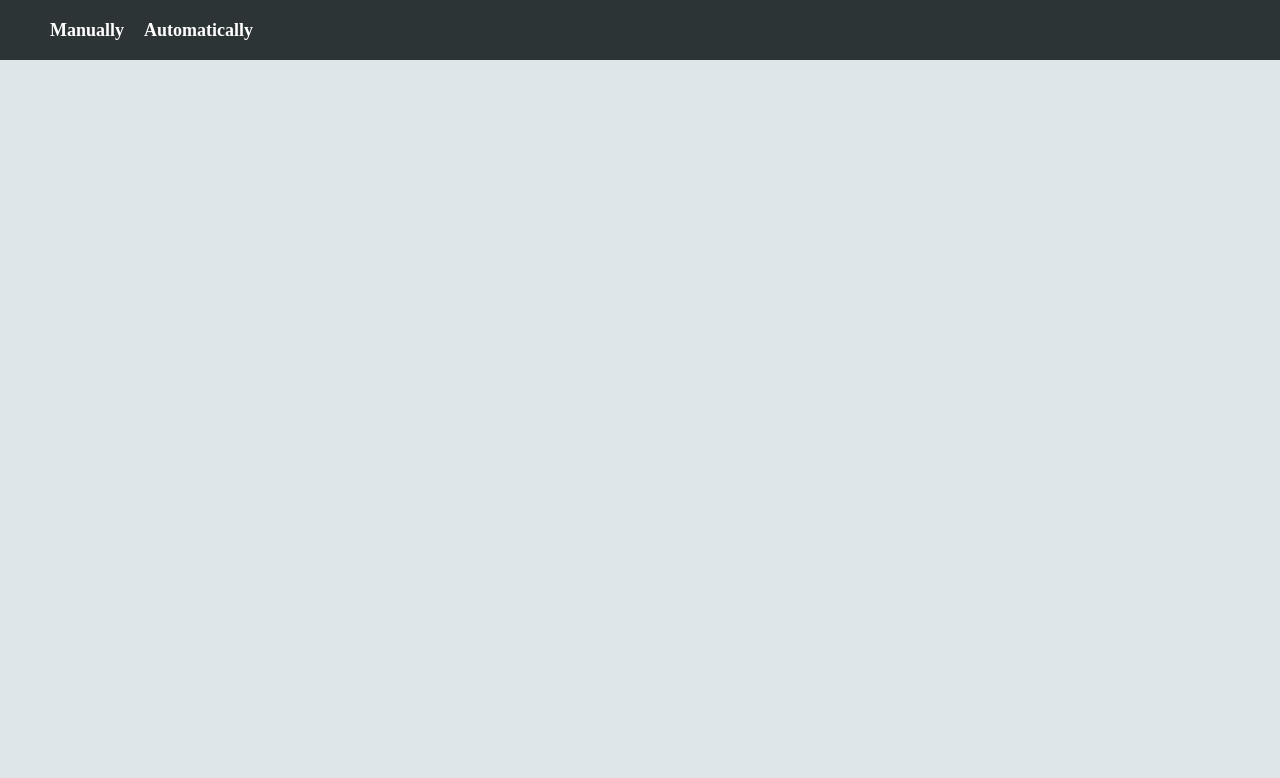
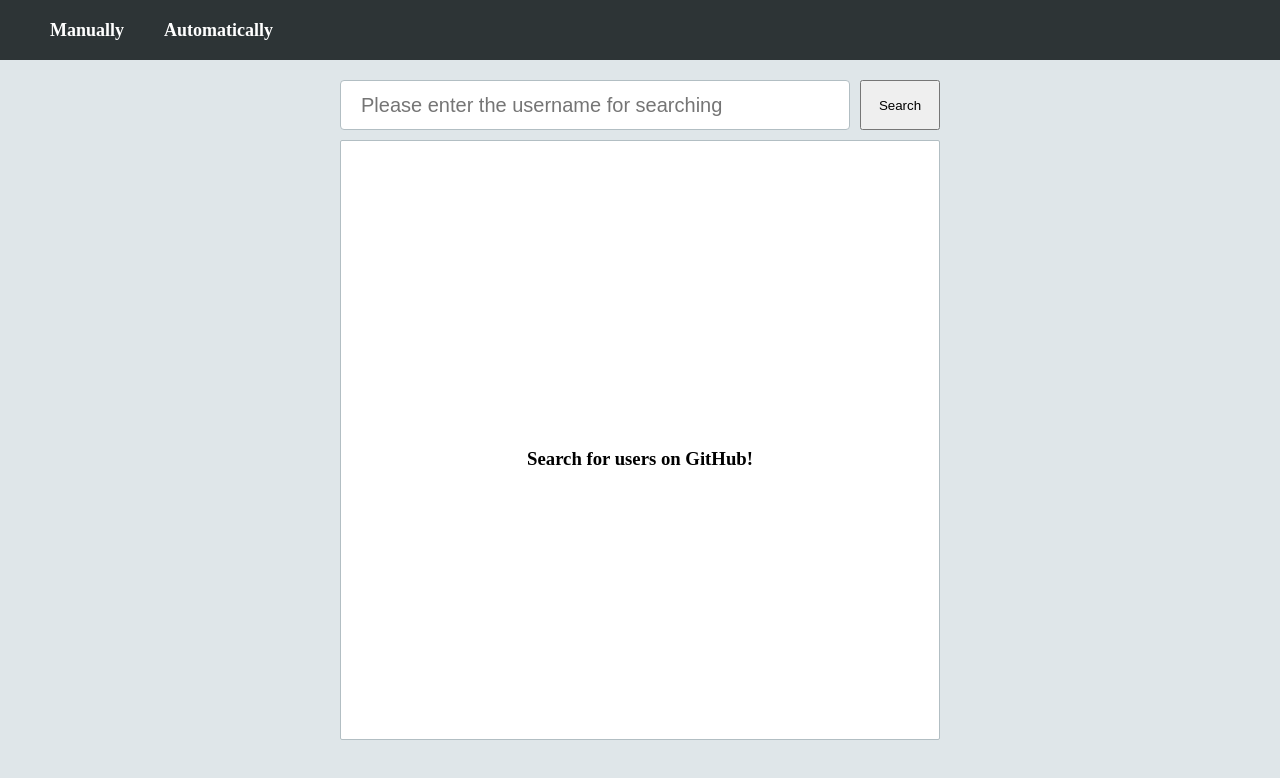
Before and after one commit to back1015/startup-mini-project, an Angular app in the folder github-search/: page /manually-search in a window 1280 px wide. Before the commit this address led to /. Shown: the top 778 px of the page. Built offline with nearby package versions, Linux system fonts and the light colour scheme.

Commit message:
Add API 호출까지 완료

```diff
--- a/github-search/src/components/automatically-search/automatically-search.component.ts
+++ b/github-search/src/components/automatically-search/automatically-search.component.ts
@@ -1,8 +1,9 @@
 import { Component, OnInit, OnDestroy } from '@angular/core';
 import { FormControl } from '@angular/forms';
 import { Observable, Subject } from 'rxjs';
+import { takeUntil } from 'rxjs/operators';
 
-import { IUser } from '@src/services/GithubAPIService';
+import { GithubApiService, IUser } from '@src/services/GithubAPIService';
 import { EState } from '@src/components/user-list/user-list.state';
 
 @Component({
@@ -17,31 +18,29 @@ export class AutomaticallySearchComponent implements OnInit, OnDestroy {
   users: IUser[] = [];
 
   // TODO: github api를 이용해 유저를 검색.
-    searchUser$: Observable<IUser[]>;
+  searchUser$: Observable<IUser[]> = this.githubApiService.searchUser('back');
 
   // TODO: search state를 변경시키는 스크림
   state$: Observable<EState>;
 
+  constructor(private githubApiService: GithubApiService) {}
+
   ngOnInit() {
     // TODO: searchUser$, state$가 의도대로 동작하도록 초기화 필요.
+    /* this.state$.pipe(takeUntil(this.destroy$)).subscribe((state) => {
+      console.log(state);
+    }); */
 
-        // this.state$.pipe(
-        //     takeUntil(this.destroy$),
-        // ).subscribe((state) => {
-        //     this.state = state;
-        // });
-
-        // this.searchUser$.pipe(
-        //     takeUntil(this.destroy$),
-        // ).subscribe(
-        //     (users) => {
-        //         this.users = users;
-        //         this.state = users.length === 0 ? EState.NoResult : EState.Success;
-        //     },
-        //     () => {
-        //         this.state = EState.Error;
-        //     },
-        // );
+    this.searchUser$.pipe(takeUntil(this.destroy$)).subscribe(
+      (users) => {
+        console.log(users);
+        this.users = users;
+        this.state = users.length === 0 ? EState.NoResult : EState.Success;
+      },
+      () => {
+        this.state = EState.Error;
+      }
+    );
   }
 
   ngOnDestroy() {
--- a/github-search/src/components/global-nav/global-nav.component.html
+++ b/github-search/src/components/global-nav/global-nav.component.html
@@ -1,7 +1,13 @@
 <nav>
-    <ul>
-        <!-- TODO: Manually, Automatically 리스트 클릭에 라우팅 이벤트 추가 -->
-        <a><li>Manually</li></a>
-        <a><li>Automatically</li></a>
-    </ul>
+  <ul>
+    <!-- TODO: Manually, Automatically 리스트 클릭에 라우팅 이벤트 추가 -->
+    <li>
+      <a routerLink="/manually-search" routerLinkActive="active">Manually</a>
+    </li>
+    <li>
+      <a routerLink="/automatically-search" routerLinkActive="active"
+        >Automatically</a
+      >
+    </li>
+  </ul>
 </nav>
--- a/github-search/src/services/GithubAPIService.ts
+++ b/github-search/src/services/GithubAPIService.ts
@@ -1,21 +1,29 @@
+import { HttpClient } from '@angular/common/http';
 import { Injectable } from '@angular/core';
 import { Observable, of } from 'rxjs';
+import { ajax } from 'rxjs/ajax';
+import { pluck } from 'rxjs/operators';
 
 export interface IUser {
-    id: number
-    login: string
-    avatar_url: string
-    html_url: string
+  id: number;
+  login: string;
+  avatar_url: string;
+  html_url: string;
 }
 
 @Injectable({
-    providedIn: 'root',
+  providedIn: 'root',
 })
 export class GithubApiService {
-    static readonly BASE_URL = 'https://api.github.com';
+  static readonly BASE_URL = 'https://api.github.com';
 
-    // TODO: username을 받아 github api를 이용해 검색하는 로직 작성
-    searchUser(username: string): Observable<IUser[]> {
-        return of<IUser[]>([]);
-    }
+  constructor(private http: HttpClient) {}
+
+  // TODO: username을 받아 github api를 이용해 검색하는 로직 작성
+  searchUser(username: string): Observable<IUser[]> {
+    const userUrl = `/search/users?q=${username}`;
+    return this.http
+      .get<IUser[]>(GithubApiService.BASE_URL + userUrl)
+      .pipe(pluck('items'));
+  }
 }
```
Also changed, not shown: github-search/src/app/app-routing.module.ts (+9 -6 lines), github-search/src/components/automatically-search/automatically-search.component.html (indentation only), github-search/src/components/user-list/user-list.component.ts (indentation only). Lines whose indentation alone changed are shown as unchanged.
